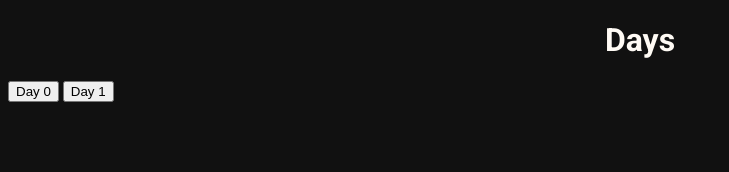
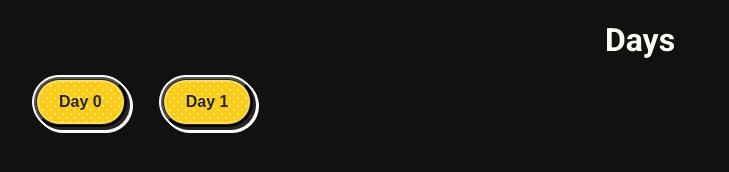
Before and after one commit to se62em/Greedy, a plain HTML site: page index.html in a window 1280 px wide. Shown: the whole page, without its empty margins (0-729 px from the left). Drawn offline with Linux system fonts and the light colour scheme.

Commit message:
styles.css

```diff
--- a/styles.css
+++ b/styles.css
@@ -8,3 +8,112 @@
         font-family: "Roboto", sans-serif;
     color: rgb(255, 251, 245);
 }
+
+.button {
+    margin-left: 30px;
+  --stone-50: #fafaf9;
+  --stone-800: #292524;
+  --yellow-400: #facc15;
+
+  font-size: 1rem;
+  cursor: pointer;
+  position: relative;
+  font-family: "Rubik", sans-serif;
+  font-weight: bold;
+  line-height: 1;
+  padding: 1px;
+  transform: translate(-4px, -4px);
+  outline: 2px solid transparent;
+  outline-offset: 5px;
+  border-radius: 9999px;
+  background-color: var(--stone-800);
+  color: var(--stone-800);
+  transition:
+    transform 150ms ease,
+    box-shadow 150ms ease;
+  text-align: center;
+  box-shadow:
+    0.5px 0.5px 0 0 var(--stone-800),
+    1px 1px 0 0 var(--stone-800),
+    1.5px 1.5px 0 0 var(--stone-800),
+    2px 2px 0 0 var(--stone-800),
+    2.5px 2.5px 0 0 var(--stone-800),
+    3px 3px 0 0 var(--stone-800),
+    0 0 0 2px var(--stone-50),
+    0.5px 0.5px 0 2px var(--stone-50),
+    1px 1px 0 2px var(--stone-50),
+    1.5px 1.5px 0 2px var(--stone-50),
+    2px 2px 0 2px var(--stone-50),
+    2.5px 2.5px 0 2px var(--stone-50),
+    3px 3px 0 2px var(--stone-50),
+    3.5px 3.5px 0 2px var(--stone-50),
+    4px 4px 0 2px var(--stone-50);
+
+  &:hover {
+    transform: translate(0, 0);
+    box-shadow: 0 0 0 2px var(--stone-50);
+  }
+
+  &:active,
+  &:focus-visible {
+    outline-color: var(--yellow-400);
+  }
+
+  &:focus-visible {
+    outline-style: dashed;
+  }
+
+  & > div {
+    position: relative;
+    pointer-events: none;
+    background-color: var(--yellow-400);
+    border: 2px solid rgba(255, 255, 255, 0.3);
+    border-radius: 9999px;
+
+    &::before {
+      content: "";
+      position: absolute;
+      inset: 0;
+      border-radius: 9999px;
+      opacity: 0.5;
+      background-image: radial-gradient(
+          rgb(255 255 255 / 80%) 20%,
+          transparent 20%
+        ),
+        radial-gradient(rgb(255 255 255 / 100%) 20%, transparent 20%);
+      background-position:
+        0 0,
+        4px 4px;
+      background-size: 8px 8px;
+      mix-blend-mode: hard-light;
+      animation: dots 0.5s infinite linear;
+    }
+
+    & > span {
+      position: relative;
+      display: flex;
+      align-items: center;
+      justify-content: center;
+      padding: 0.75rem 1.25rem;
+      gap: 0.25rem;
+      filter: drop-shadow(0 -1px 0 rgba(255, 255, 255, 0.25));
+
+      &:active {
+        transform: translateY(2px);
+      }
+    }
+  }
+}
+
+@keyframes dots {
+  0% {
+    background-position:
+      0 0,
+      4px 4px;
+  }
+  100% {
+    background-position:
+      8px 0,
+      12px 4px;
+  }
+}
```
